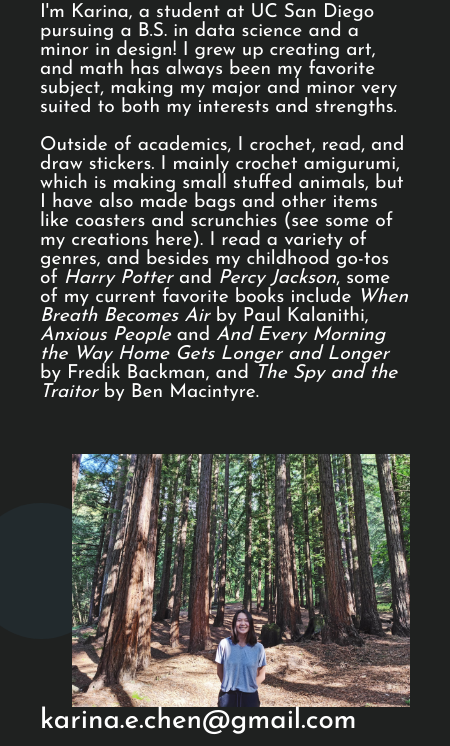
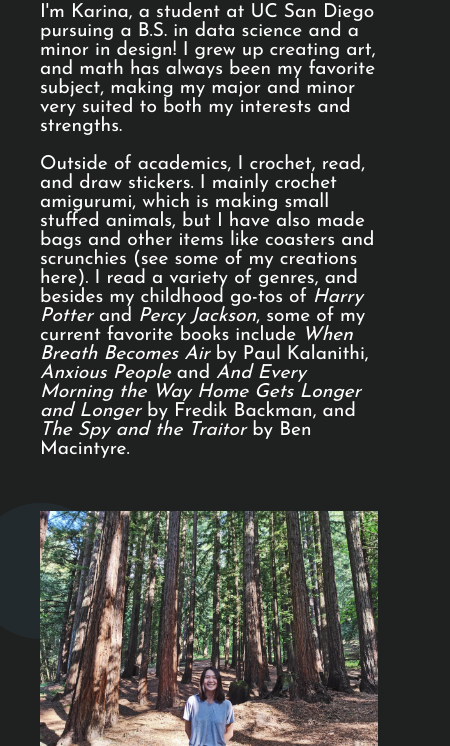
Before and after one commit to karinaechen/site, a plain HTML site: page about.html in a window 390 px wide. Shown: the part 205-951 px from the top of the page, 450 px wide, since content can reach past the window. Drawn offline with Linux system fonts and the light colour scheme.

Commit message:
adjust about image for mobile

```diff
--- a/about.css
+++ b/about.css
@@ -38,6 +38,11 @@
 		margin-top: 2rem;
 		height: 30vh;
 		width: auto;
+	}
+
+	.about-main-section .about-me-image {
+		margin-left: 0;
+		margin-bottom: 2rem;
 	}
 }
 
@@ -99,3 +104,11 @@ a {
   border-radius: 50%;
   background-color: rgb(127,191,130,0.1);
 }
+
+
+@media (max-width: 420px) {
+	.about-main-section .about-me-image {
+		margin-left: 0;
+		margin-bottom: 2rem;
+	}
+}
```
